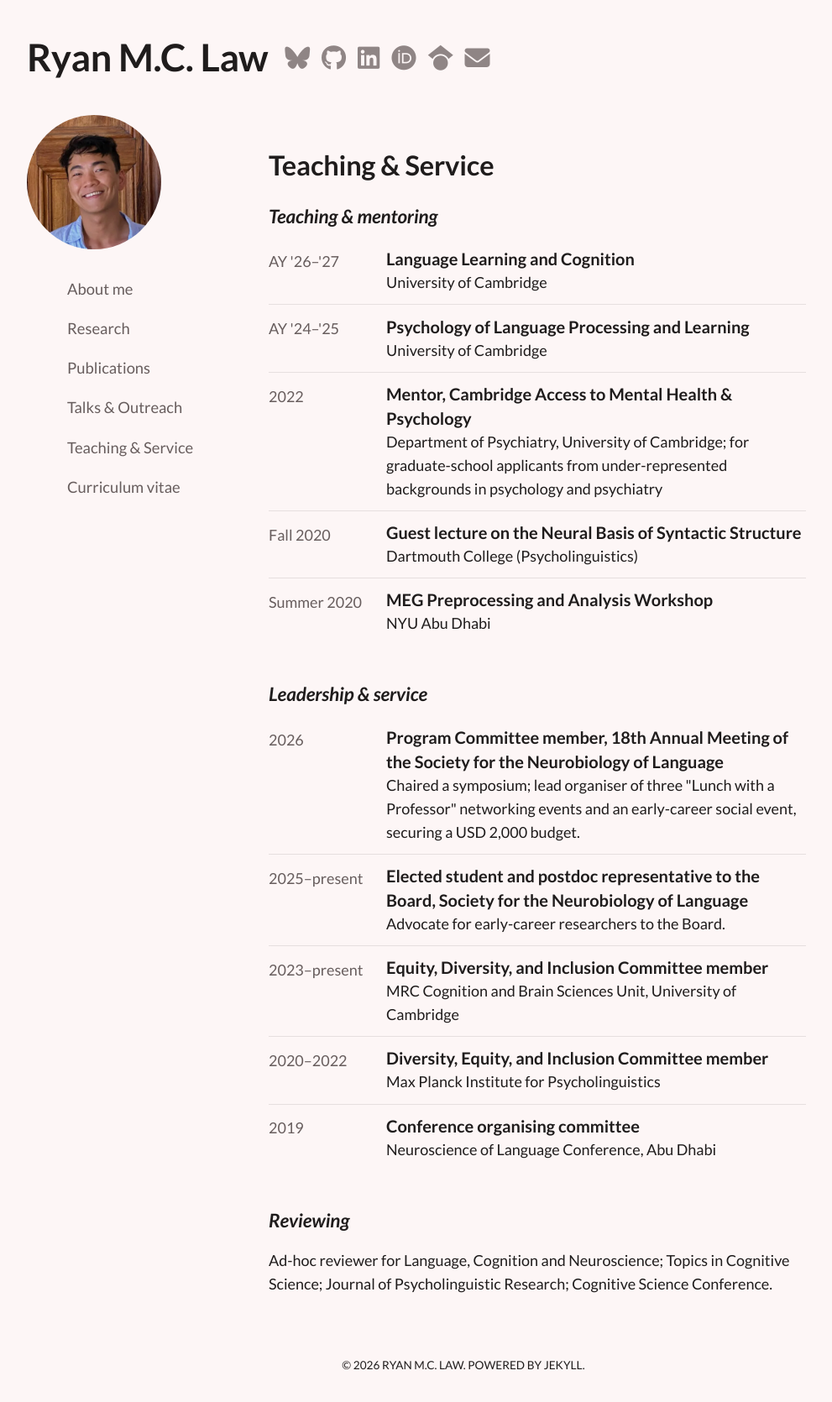
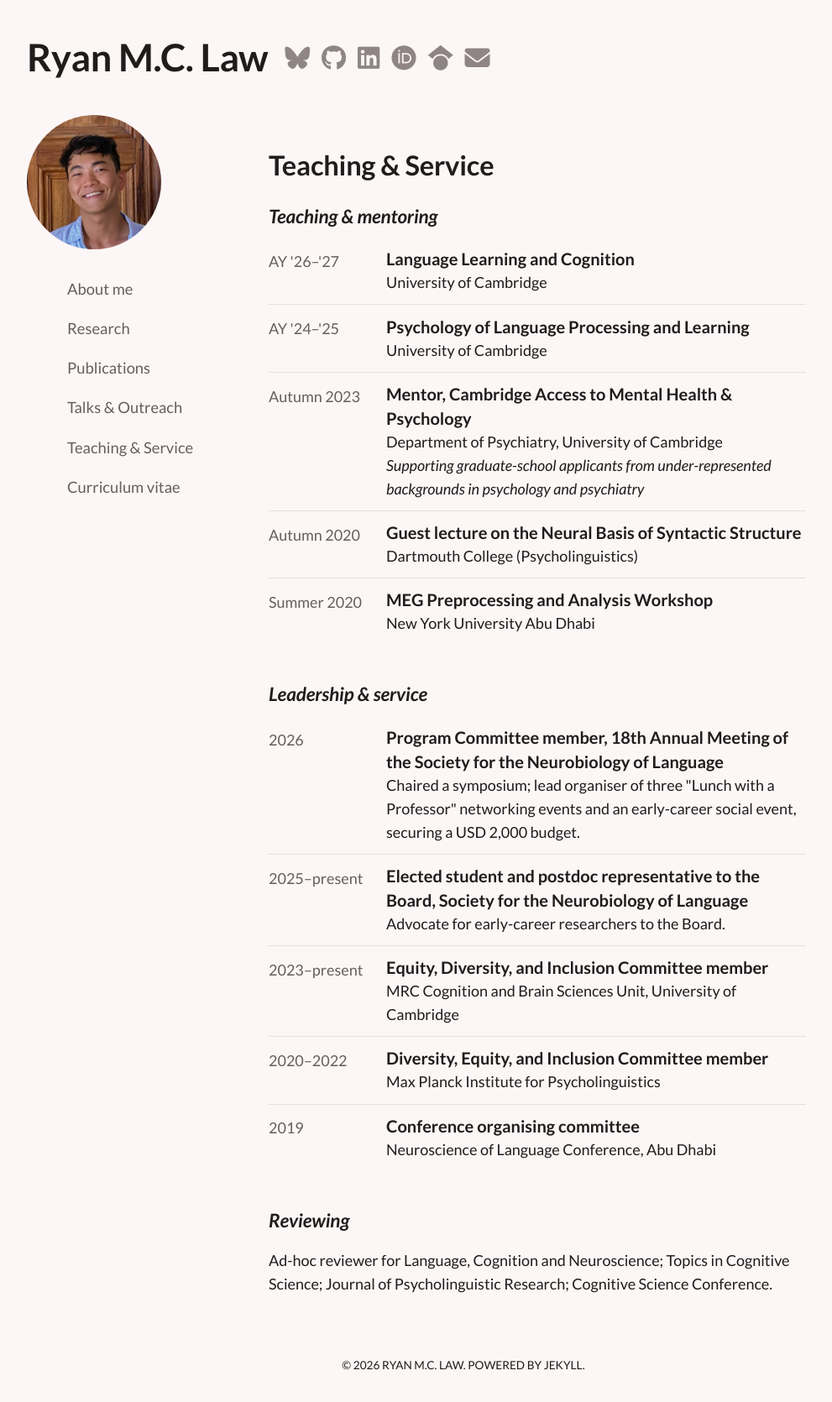
Before and after one commit to rmc-law/rmc-law.github.io, a Jekyll site: the page built from teaching.md, in a window 1280 px wide. Shown: the whole page at 84% size, without its empty margins (88-1079 px from the left). Built offline with Jekyll 4.4.1, drawn with Linux system fonts in a browser that asks for light colours; nearby versions of some CDN libraries.

Commit message:
Teaching: update dates and wording

```diff
--- a/_data/teaching.yml
+++ b/_data/teaching.yml
@@ -7,12 +7,12 @@
 - when: AY '24–'25
   title: Psychology of Language Processing and Learning
   detail: University of Cambridge
-- when: "2022"
+- when: "Autumn 2023"
   title: Mentor, Cambridge Access to Mental Health & Psychology
-  detail: Department of Psychiatry, University of Cambridge; for graduate-school applicants from under-represented backgrounds in psychology and psychiatry
-- when: Fall 2020
+  detail: Department of Psychiatry, University of Cambridge <br> <i>Supporting graduate-school applicants from under-represented backgrounds in psychology and psychiatry</i>
+- when: Autumn 2020
   title: Guest lecture on the Neural Basis of Syntactic Structure
   detail: Dartmouth College (Psycholinguistics)
 - when: Summer 2020
   title: MEG Preprocessing and Analysis Workshop
-  detail: NYU Abu Dhabi
+  detail: New York University Abu Dhabi
```
